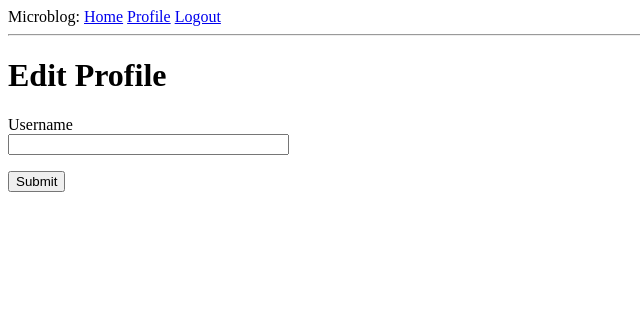
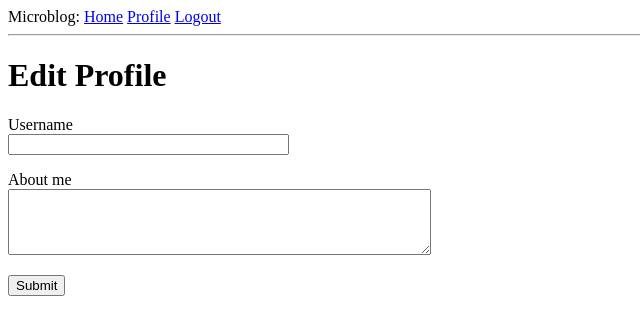
Before and after one commit to nvp85/flask_sandbox, a Python web app: template app/templates/edit_profile.html in a window 1280 px wide. Shown: the top 335 px of the page, without its empty margins (0-640 px from the left). Run offline with Jinja, Linux system fonts and the light colour scheme; the template is opened without the code that fills it: most values are stand-ins (such as "Sample title", 1, 10 or a date in 2020); form fields are guessed from the names that the template uses.

Commit message:
add about_me field to the user model

```diff
--- a/app/forms.py
+++ b/app/forms.py
@@ -28,6 +28,7 @@ class RegistrationForm(FlaskForm):
 
 class EditProfileForm(FlaskForm):
     username = StringField('username', validators=[DataRequired()])
+    about_me = StringField('about me')
     submit = SubmitField('submit')
 
     def __init__(self, original_username, *args, **kwargs):
--- a/app/models.py
+++ b/app/models.py
@@ -11,6 +11,7 @@ class User(UserMixin, db.Model):
     password_hash = db.Column(db.String(128))
     posts = db.relationship('Post', backref='author', lazy='dynamic')
     last_seen = db.Column(db.DateTime, default=datetime.utcnow)
+    about_me = db.Column(db.String(200))
 
     def __repr__(self):
         return '<User {}>'.format(self.username)
--- a/app/routes.py
+++ b/app/routes.py
@@ -83,6 +83,7 @@ def edit_profile():
     form = EditProfileForm(current_user.username)
     if form.validate_on_submit():
         current_user.username = form.username.data
+        current_user.about_me = form.about_me.data
         db.session.commit()
         flash('Your changes have been saved.')
         return redirect(url_for('edit_profile'))
--- a/app/templates/edit_profile.html
+++ b/app/templates/edit_profile.html
@@ -11,6 +11,13 @@
             <span style="color: red;">[{{ error }}]</span>
             {% endfor %}
         </p>
+        <p>
+            {{ form.about_me.label }}<br>
+            {{ form.about_me(cols=50,rows=4) }}<br>
+            {% for error in form.about_me.errors %}
+            <span style="color: red;">[{{ error }}]</span>
+            {% endfor %}
+        </p>
         <p>{{ form.submit() }}</p>
     </form>
 {% endblock %}
```
